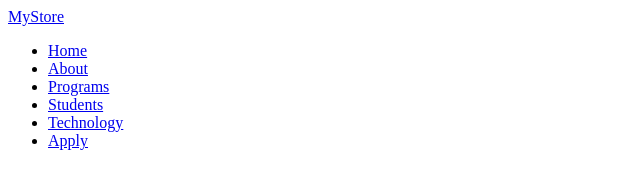
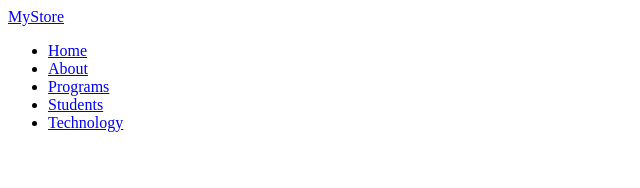
Before and after one commit to 181uz72bwsKz/mega-menu, a plain HTML site: page index.html in a window 1280 px wide. Shown: the full height of the page, 0-640 px from the left. Drawn offline with Linux system fonts and the light colour scheme.

Commit message:
header v1.1

```diff
--- a/index.html
+++ b/index.html
@@ -42,9 +42,6 @@
                             <li>
                                 <a href="#">Technology</a>
                             </li>
-                            <li>
-                                <a href="#">Apply</a>
-                            </li>
                         </ul>
                     </nav>
                 </div>
```
